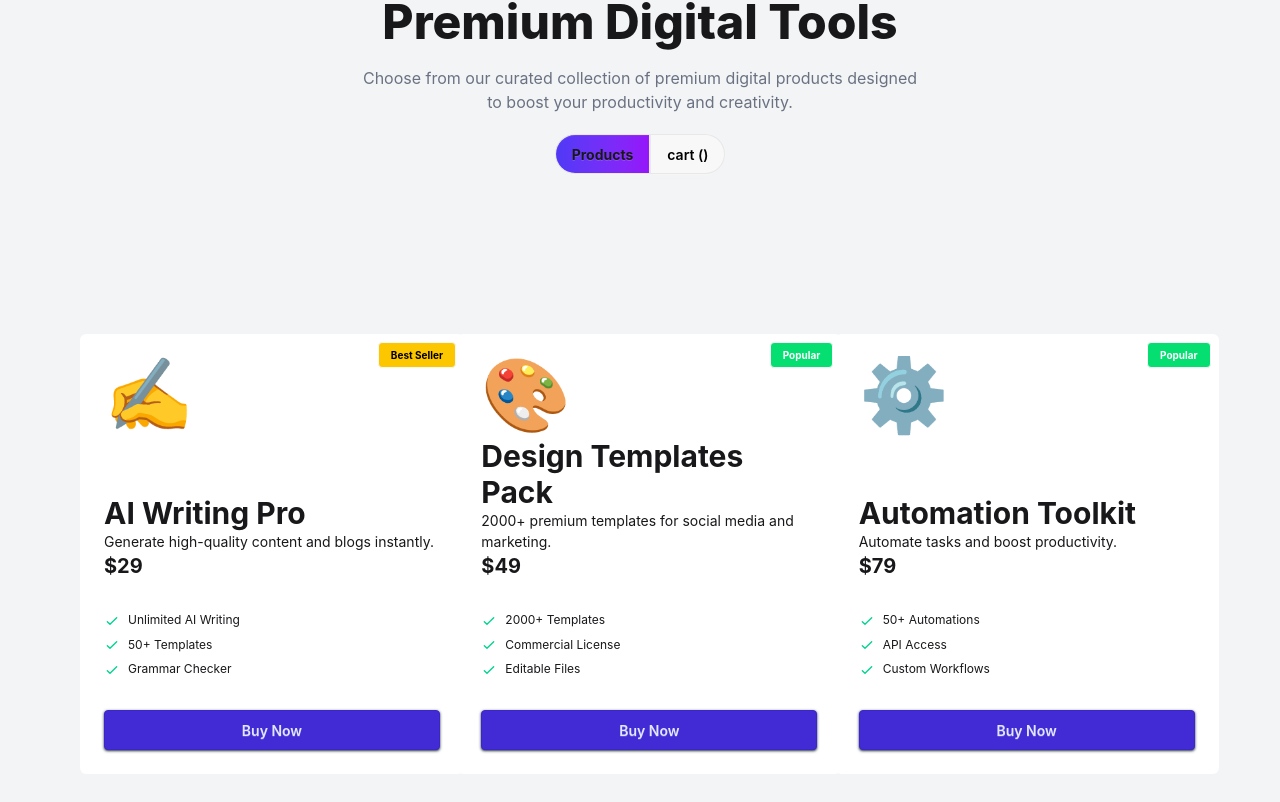
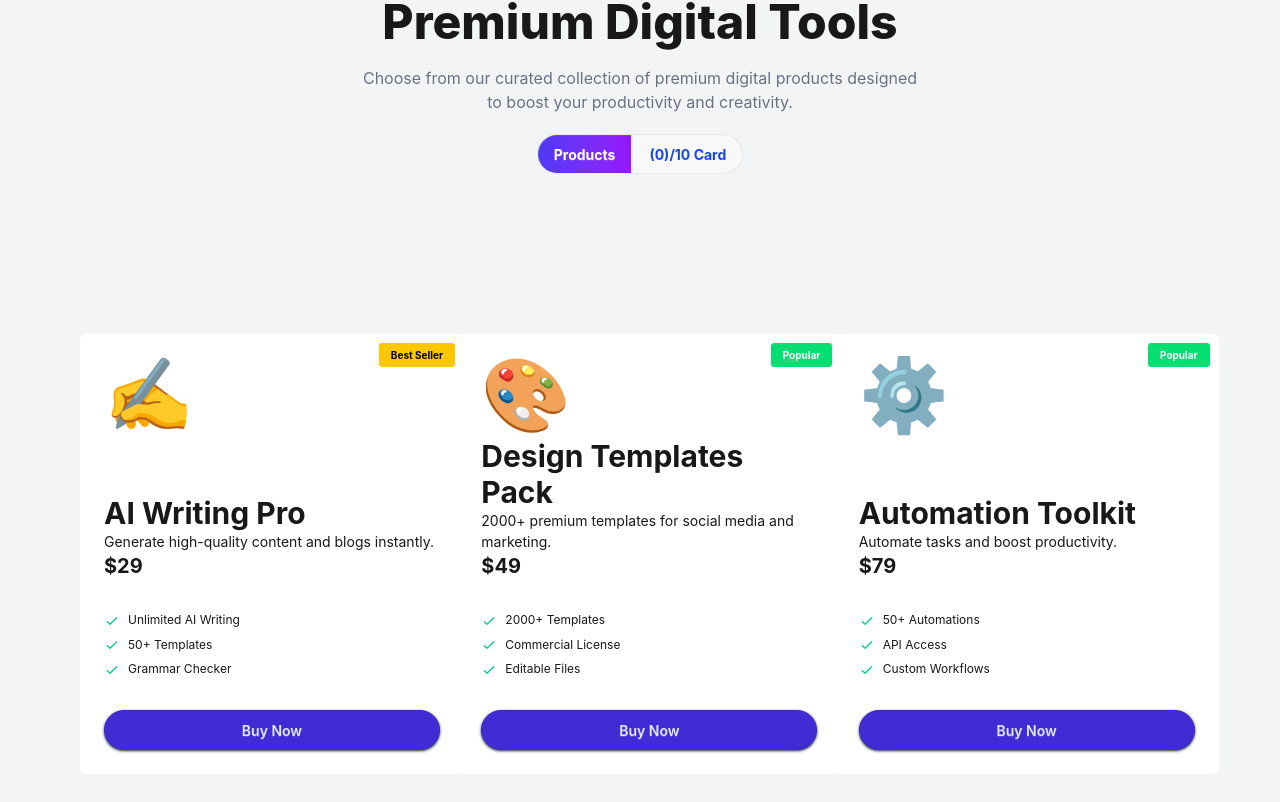
Before and after one commit to mhk432/Digital-Tools-Buying-Website-B-13, a React (Vite) app: page / in a window 1280 px wide. Shown: the part 1158-1960 px from the top of the page. Built offline with nearby package versions, Linux system fonts and the light colour scheme.

Commit message:
added tostyfy

```diff
--- a/package.json
+++ b/package.json
@@ -14,6 +14,7 @@
     "@tailwindcss/vite": "^4.2.2",
     "react": "^19.2.4",
     "react-dom": "^19.2.4",
+    "react-toastify": "^11.0.5",
     "tailwindcss": "^4.2.2"
   },
   "devDependencies": {
--- a/src/App.jsx
+++ b/src/App.jsx
@@ -1,13 +1,12 @@
 
-import { Suspense } from 'react'
+import { Suspense, useState } from 'react'
 import './App.css'
 import Card3section from './components/3cardsection/Card3section'
 import ExtraCard from './components/axtraCard/ExtraCard'
 import Banner from './components/banner/Banner'
 import Navbar from './components/navbar/Navbar'
 import Products from './components/products/Products'
-
-
+import { ToastContainer } from 'react-toastify'
 
 
 
@@ -20,22 +19,22 @@ function App() {
 
  const productPromise = fatchProduct();
 
-
+ const [count, setCount] = useState(0)
 
   return (
     <>
 
-      <Navbar></Navbar>
+      <Navbar count={count} ></Navbar>
       <Banner></Banner>
       <ExtraCard></ExtraCard>
      <Suspense fallback={<p>⌛loading message...</p>}>
-       <Products productPromise={productPromise}></Products>
+       <Products count={count} setCount={setCount}  productPromise={productPromise}></Products>
      </Suspense>
 
       <Card3section></Card3section>
 
 
-
+           <ToastContainer />
 
 
     </>
--- a/src/components/navbar/Navbar.jsx
+++ b/src/components/navbar/Navbar.jsx
@@ -1,6 +1,6 @@
 import React from 'react';
 import logo from '../../assets/shopping-cart-01.png'
-const Navbar = () => {
+const Navbar = ({ count }) => {
 
 
   return (
@@ -53,7 +53,7 @@ const Navbar = () => {
         <div className='px-2 shadow p-2
         shadow-b shadow-gray-200 rounded-full'>
 
-            <p className='text-white px-2  rounded-full bg-red-600 '>0</p>
+            <p className='text-white px-2  rounded-full bg-red-600 '>{count}</p>
 
           <img src={logo} className=' ' alt="" />
         </div>
--- a/src/components/products/Products.jsx
+++ b/src/components/products/Products.jsx
@@ -3,7 +3,7 @@ import AvailableCard from '../selected/AvailableCard';
 import SelactedCard from '../selected/SelactedCard';
 
 
-const Products = ({productPromise}) => {
+const Products = ({productPromise ,count, setCount}) => {
     const data=use(productPromise);
     const products = data.products;
 
@@ -20,19 +20,21 @@ const Products = ({productPromise}) => {
                     <button
                         onClick={() => setselectedType('available')}
                         className={`btn ${selectedType ===
-                            'available' ? "bg-gradient-to-r from-[#4F39F6] to-[#9514FA]" :
-                            " text-black  "}
-                  rounded-l-full font-bold`}>Products</button>
+                            'available' ? "bg-gradient-to-r                           from-[#4F39F6] to-[#9514FA]" :
+                            " text-white bg-gray-400 " }
+                  rounded-l-full font-bold text-white`}>Products</button>
 
                     <button
                         onClick={() => setselectedType('Selected')} className={`btn
- ${selectedType === 'Selected' ? "bg-gradient-to-r from-[#4F39F6] to-[#9514FA]" : "  text-black"}
-                  rounded-r-full`}>cart ()</button>
+             ${selectedType === 'Selected'
+        ? "bg-gradient-to-r text-white from-[#4F39F6]  to-[#9514FA]" : " text-black"}
+                  rounded-r-full font-bold text-blue-700`}>({count})/{products.length} Card</button>
                 </div>
             </div>
-            {selectedType === "available" ? <AvailableCard products={products}>
+            {selectedType === "available" ? <AvailableCard
+            count={count} setCount={setCount} products={products}>
 
-            </AvailableCard> :<SelactedCard></SelactedCard>}
+            </AvailableCard > :<SelactedCard></SelactedCard>}
         </div>
 
 
--- a/src/components/selected/AvailableCard.jsx
+++ b/src/components/selected/AvailableCard.jsx
@@ -1,8 +1,8 @@
 import React from 'react';
 import Card from '../ui-card/Card';
 
-const AvailableCard = ({products}) => {
-    // console.log(products, "available card")
+const AvailableCard = ({products ,count, setCount}) => {
+
     return (
         <div className='px-20'>
 
@@ -12,7 +12,8 @@ const AvailableCard = ({products}) => {
 
 
 
-                return <Card key={products.id}  products={products}></Card>
+                return <Card key={products.id}
+                   products={products} setCount={setCount} count={count}></Card>
                   })
                }
             </div>
--- a/src/components/ui-card/Card.jsx
+++ b/src/components/ui-card/Card.jsx
@@ -1,9 +1,25 @@
-import React from 'react';
+import { useState } from "react";
+import { toast } from "react-toastify";
 
-const Card = ({ products }) => {
-  // console.log(products, "card")
+
+
+const Card = ({ products, setCount, }) => {
+  const [clicked, setClicked] = useState(false);
+
+  const handleAddToCart = () => {
+
+    toast.success(`${products.name} added to cart`);
+    if (clicked) return;
+    setCount(count => count + 1);
+    setClicked(true);
+  }
+
+
+
+
+
   return (
-    <div className="card w-96 bg-base-100 shadow-stone-400 rounded-md mb-10 ">
+    <div className="card w-96 bg-base-100 shadow-stone-400 rounded-md mb-5 ">
       <div className="card-body   hover:bg-blue-100
        hover:shadow-lg 0 transition-shadow relative
        ">
@@ -44,7 +60,11 @@ const Card = ({ products }) => {
 
         </ul>
         <div className="mt-6">
-          <button className="btn btn-primary  btn-block shadow shadow-gray-700">Buy Now</button>
+          <button className={`btn btn-block rounded-full btn-primary shadow shadow-gray-700 ${
+    clicked ? "bg-green-500 text-white" : ""
+  }`}
+            onClick={handleAddToCart}
+            disabled={clicked}> {clicked ? "Added-to-Cart" : "Buy Now"}</button>
         </div>
       </div>
     </div>
```
Also changed, not shown: 1 other file (tests, documents, lock files or other folders).
